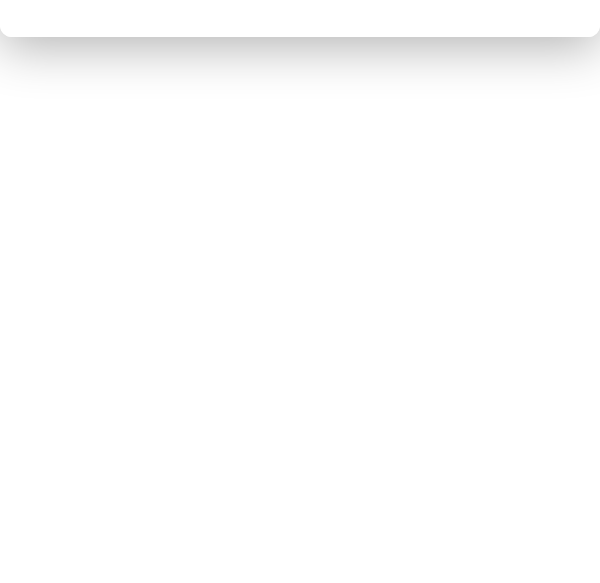
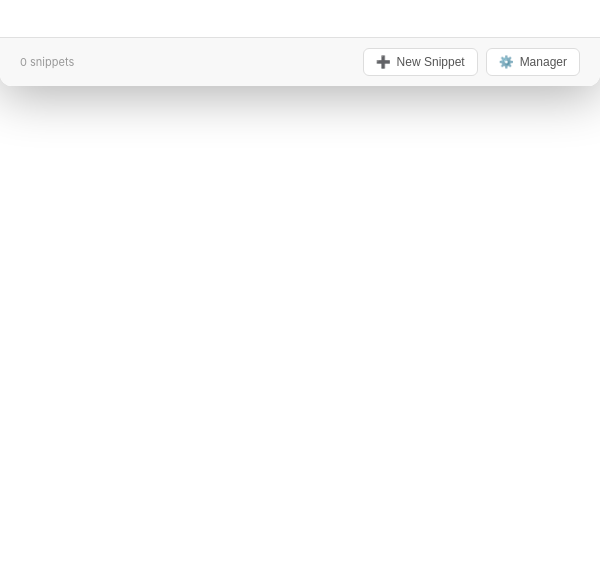
Before and after one commit to BorjaFdz/ApareText, an Electron app: page electron-app/palette.html in a window 600 px wide. Shown: the part 217-800 px from the top of the page. Drawn offline with Linux system fonts and the light colour scheme; no server answers.

Commit message:
feat: Add toolbar with snippet count and management buttons

```diff
--- a/electron-app/palette.html
+++ b/electron-app/palette.html
@@ -179,6 +179,21 @@
                 <div class="empty-text">Type to search for snippets</div>
             </div>
         </div>
+        <div class="toolbar">
+            <div class="toolbar-info">
+                <span id="snippetCount">0 snippets</span>
+            </div>
+            <div style="display: flex; gap: 8px;">
+                <button class="toolbar-button" id="newSnippetBtn" title="Create new snippet">
+                    <span>➕</span>
+                    <span>New Snippet</span>
+                </button>
+                <button class="toolbar-button" id="openManagerBtn" title="Open Snippet Manager">
+                    <span>⚙️</span>
+                    <span>Manager</span>
+                </button>
+            </div>
+        </div>
     </div>
 
     <script>
```
